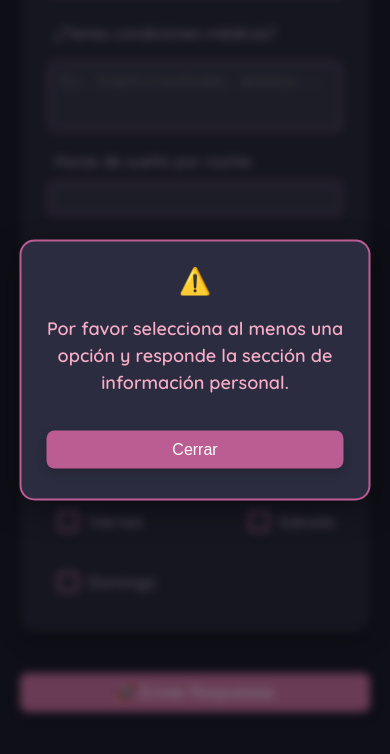
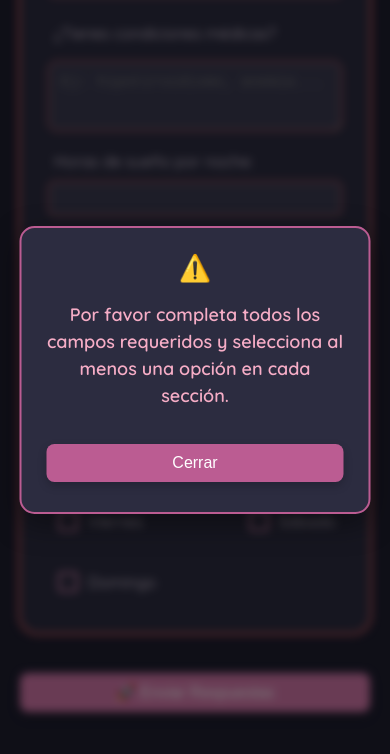
Before and after one commit to Afredocarpio/cuestionario-fitness, a plain HTML site: page index.html in a window 390 px wide. Both pictures are taken after a click on the button "🚀 Enviar Respuestas". Shown: the part 2907-3661 px from the top of the page. Drawn offline with Linux system fonts and the light colour scheme.

```diff
--- a/index.html
+++ b/index.html
@@ -350,7 +350,7 @@
 
   <div id="warningPopup" class="popup">
     <div class="popup-icon">⚠️</div>
-    <h3>Por favor selecciona al menos una opción y responde la sección de información personal.</h3>
+    <h3>Por favor completa todos los campos requeridos y selecciona al menos una opción en cada sección.</h3>
     <button onclick="closeWarning()">Cerrar</button>
   </div>
 
@@ -373,10 +373,42 @@
       const requiredFields = document.querySelectorAll('input[required], textarea[required]');
       let allRequiredFilled = true;
       requiredFields.forEach(field => {
-        if (field.value.trim() === '') allRequiredFilled = false;
+        if (field.value.trim() === '') {
+          allRequiredFilled = false;
+          // Resaltar visualmente el campo que falta completar
+          field.style.borderColor = '#ff6b6b';
+          field.addEventListener('input', function() {
+            this.style.borderColor = '#a86ca4';
+          }, { once: true });
+        }
       });
 
-      if (!hasChecked || !allRequiredFilled) {
+      // Verificar si hay al menos un checkbox seleccionado en cada sección
+      const sections = document.querySelectorAll('section');
+      let allSectionsValid = true;
+
+      sections.forEach(section => {
+        // Solo verificar secciones que tengan checkboxes (las primeras 6 secciones)
+        const sectionCheckboxes = section.querySelectorAll('input[type="checkbox"]');
+        if (sectionCheckboxes.length > 0) {
+          const checkedInSection = section.querySelectorAll('input[type="checkbox"]:checked').length;
+          if (checkedInSection === 0) {
+            allSectionsValid = false;
+            // Resaltar visualmente la sección que no tiene selecciones
+            section.style.boxShadow = '0 0 0 2px #ff6b6b';
+            // Restaurar el estilo cuando se seleccione un checkbox
+            section.querySelectorAll('input[type="checkbox"]').forEach(cb => {
+              cb.addEventListener('change', function() {
+                if (this.checked) {
+                  section.style.boxShadow = '0 8px 20px rgba(0, 0, 0, 0.3)';
+                }
+              }, { once: true });
+            });
+          }
+        }
+      });
+
+      if (!allRequiredFilled || !allSectionsValid) {
         showWarning();
         return false;
       }
```
